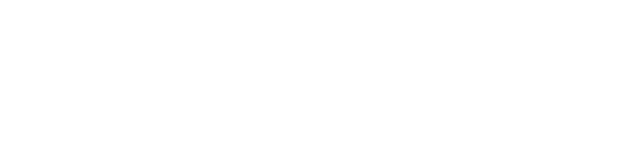
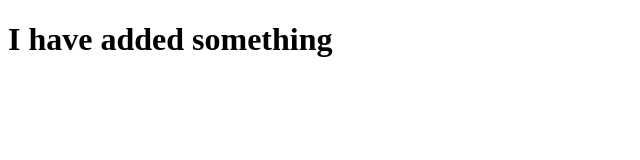
Before and after one commit to pixxelshaon/my-websites, a plain HTML site: page index.html in a window 1280 px wide. Shown: the whole page, without its empty margins (0-640 px from the left). Drawn offline with Linux system fonts and the light colour scheme.

Commit message:
Update index.html

```diff
--- a/index.html
+++ b/index.html
@@ -5,6 +5,7 @@
     <meta http-equiv="X-UA-Compatible" content="IE=edge">
     <meta name="viewport" content="width=device-width, initial-scale=1.0">
     <title>My First Websites</title>
+    <h1>I have added something</h1>
 </head>
 <body>
 
```
